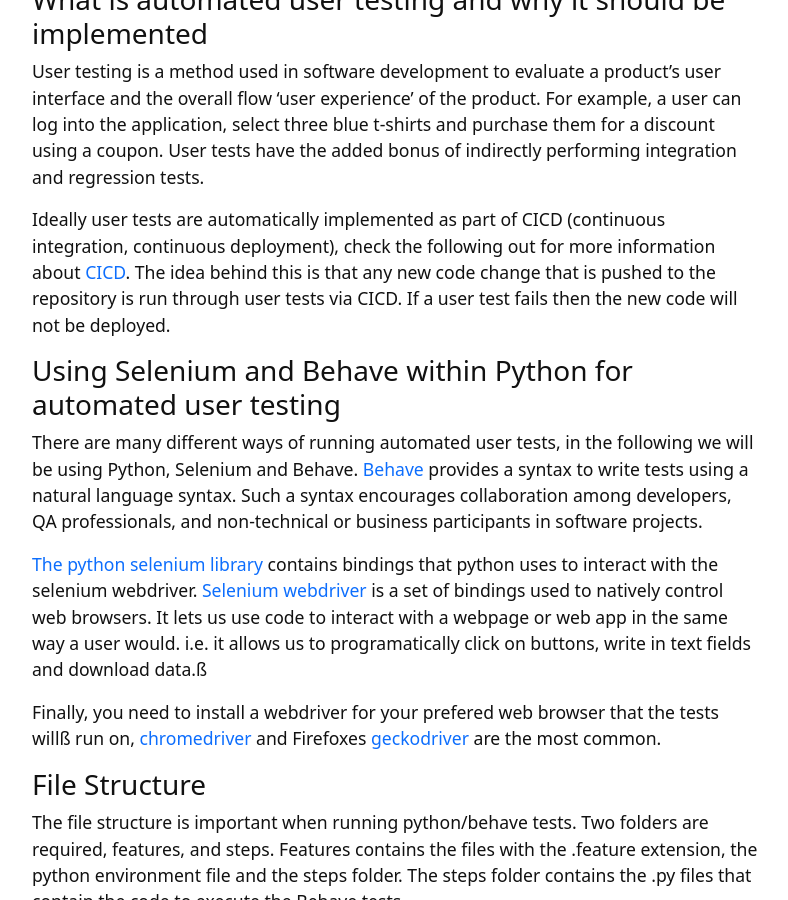
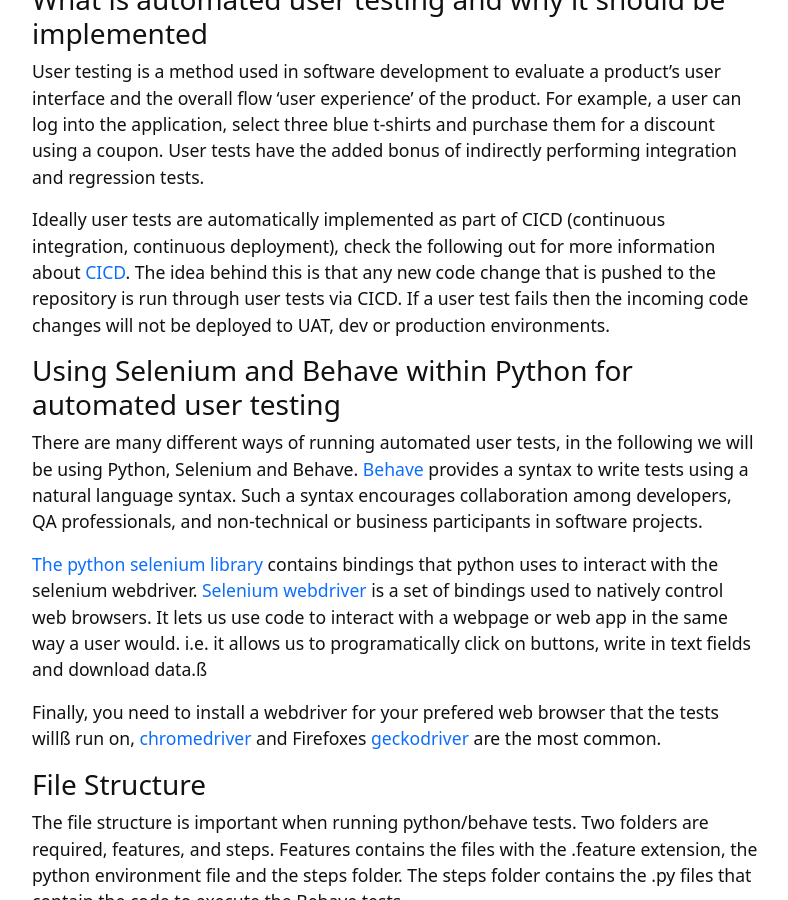
Before and after one commit to gu-eresearch/user_testing_python_selenium, a Jekyll site: the page built from content/1-intro.md, in a window 1280 px wide and 900 px high, scrolled down 323 px. Shown: the whole window, without its empty margins (245-1033 px from the left). Built offline with Jekyll 4.4.1, drawn with Linux system fonts in a browser that asks for light colours.

```diff
--- a/content/1-intro.md
+++ b/content/1-intro.md
@@ -7,7 +7,7 @@ nav: Introduction
 
 User testing is a method used in software development to evaluate a product's user interface and the overall flow 'user experience' of the product. For example, a user can log into the application, select three blue t-shirts and purchase them for a discount using a coupon. User tests have the added bonus of indirectly performing integration and regression tests.
 
-Ideally user tests are automatically implemented as part of CICD (continuous integration, continuous deployment), check the following out for more information about [CICD](https://www.redhat.com/en/topics/devops/what-is-ci-cd). The idea behind this is that any new code change that is pushed to the repository is run through user tests via CICD. If a user test fails then the new code will not be deployed.
+Ideally user tests are automatically implemented as part of CICD (continuous integration, continuous deployment), check the following out for more information about [CICD](https://www.redhat.com/en/topics/devops/what-is-ci-cd). The idea behind this is that any new code change that is pushed to the repository is run through user tests via CICD. If a user test fails then the incoming code changes will not be deployed to UAT, dev or production environments.
 
 ### Using Selenium and Behave within Python for automated user testing
 
```
Also changed, not shown: index.md (+1 -1 lines), images/selenium-python.jpg (added), images/uidaho-workshop.jpg (deleted).
